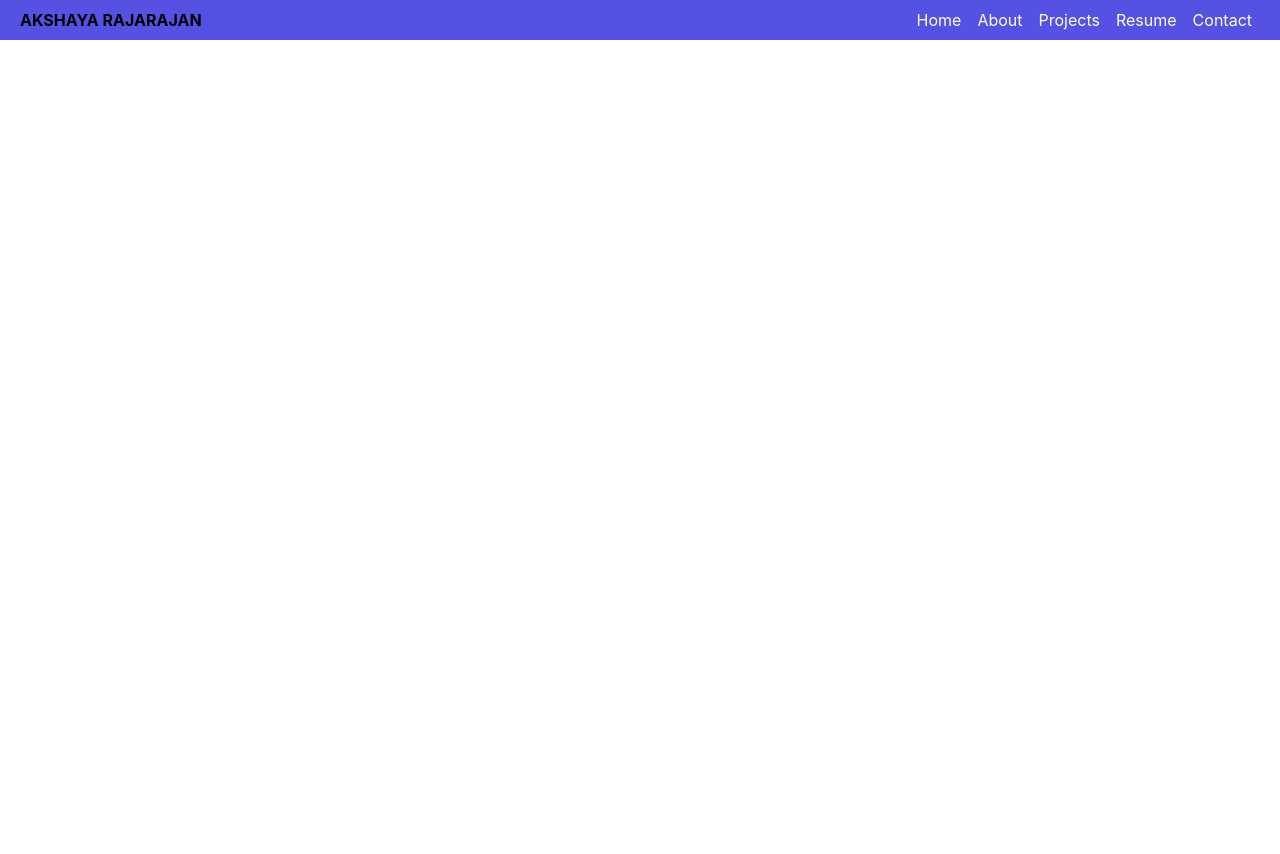
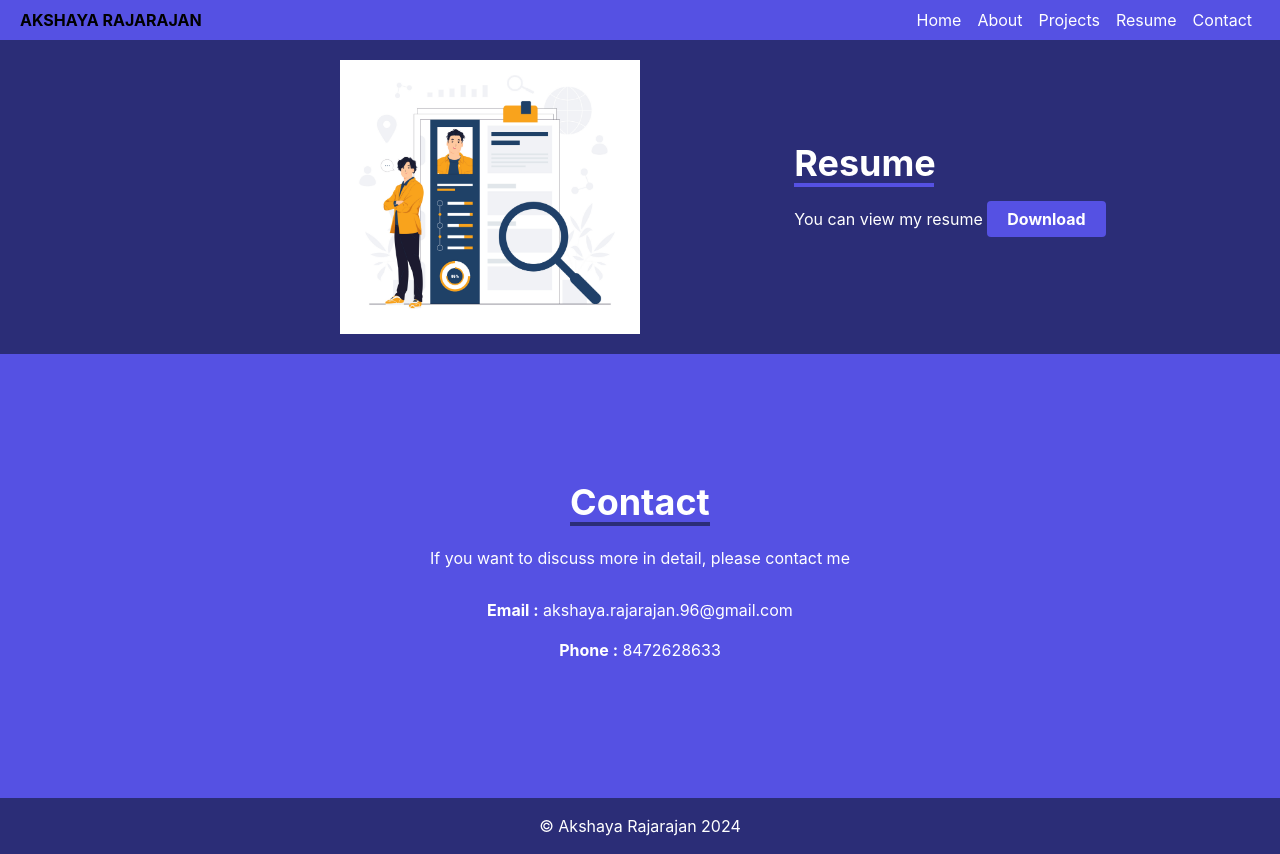
Before and after one commit to Akshaya-Rajarajan/portfolio, a React (Create React App) app: page / in a window 1280 px wide. Before the commit the page ends 800 px from the top, so only its background shows below. Built offline with nearby package versions, Linux system fonts and the light colour scheme.

Commit message:
Designed the footer and contact

```diff
--- a/src/App.js
+++ b/src/App.js
@@ -1,12 +1,19 @@
 
 import './App.css';
+import Contact from './components/Contact';
+import Footer from './components/Footer';
 import Header from './components/Header';
+import Resume from './components/Resume';
 
 
 function App() {
   return (
       <div className="App">
           <Header/>
+          <Resume/>
+          <Contact/>
+          <Footer/>
+
       </div>
   );
 }
--- a/src/components/Contact.js
+++ b/src/components/Contact.js
@@ -0,0 +1,17 @@
+export default function Contact () {
+
+    const config = {
+        email : 'akshaya.rajarajan.96@gmail.com',
+        phone: '8472628633'
+    }
+
+    return <section id='contact' className='flex flex-col bg-primary px-5 py-32 text-white'>
+        <div className='flex flex-col items-center'>
+
+            <h1 className='text-4xl border-b-4  border-secondary mb-5 w-[140px] font-bold'>Contact</h1>
+            <p className='pb-5'>If you want to discuss more in detail, please contact me</p>
+            <p className='py-2'><span className='font-bold'>Email :</span> {config.email}</p>
+            <p className='py-2'><span className='font-bold'>Phone :</span> {config.phone}</p>
+        </div>
+    </section>
+}
--- a/src/components/Footer.js
+++ b/src/components/Footer.js
@@ -0,0 +1,3 @@
+export default function Footer(){
+    return <div className="py-4 bg-secondary text-center text-white">&copy; Akshaya Rajarajan 2024</div>
+}
--- a/src/components/Resume.js
+++ b/src/components/Resume.js
@@ -0,0 +1,19 @@
+import ResumeImg from '../assets/resume.jpg';
+
+export default function Resume () {
+    const config = {
+        link: 'https://www.africau.edu/images/default/sample.pdf'
+    }
+
+    return <section id='resume' className='flex flex-col md:flex-row bg-secondary px-5'>
+        <div className='py-5 md:w-1/2 flex justify-center md:justify-end'>
+            <img className='w-[300px]' src={ResumeImg} />
+        </div>
+        <div className='md:w-1/2 flex justify-center'>
+            <div className='flex flex-col justify-center text-white'>
+                <h1 className='text-4xl border-b-4 border-primary mb-5 w-[140px] font-bold'>Resume</h1>
+                <p className='pb-5'>You can view my resume <a className='btn' href={config.link} download> Download</a></p>
+            </div>
+        </div>
+    </section>
+}
```
